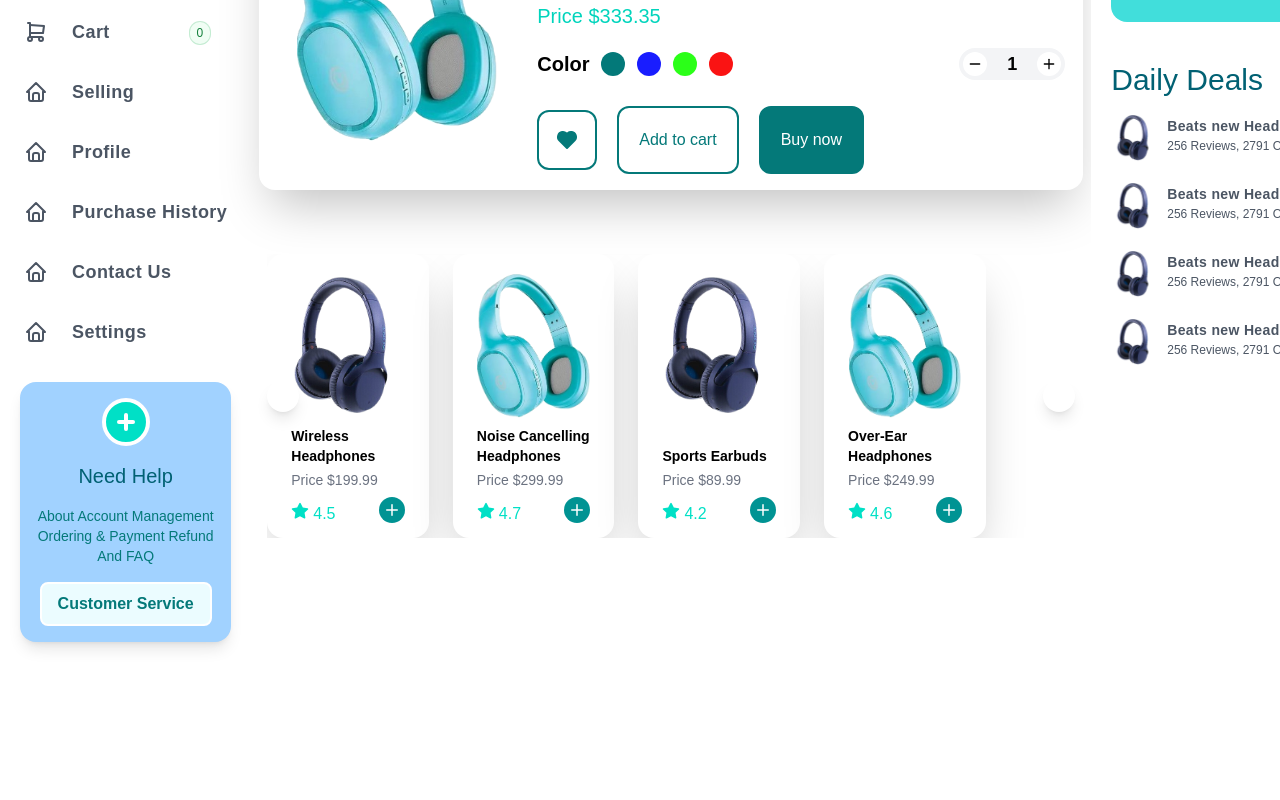
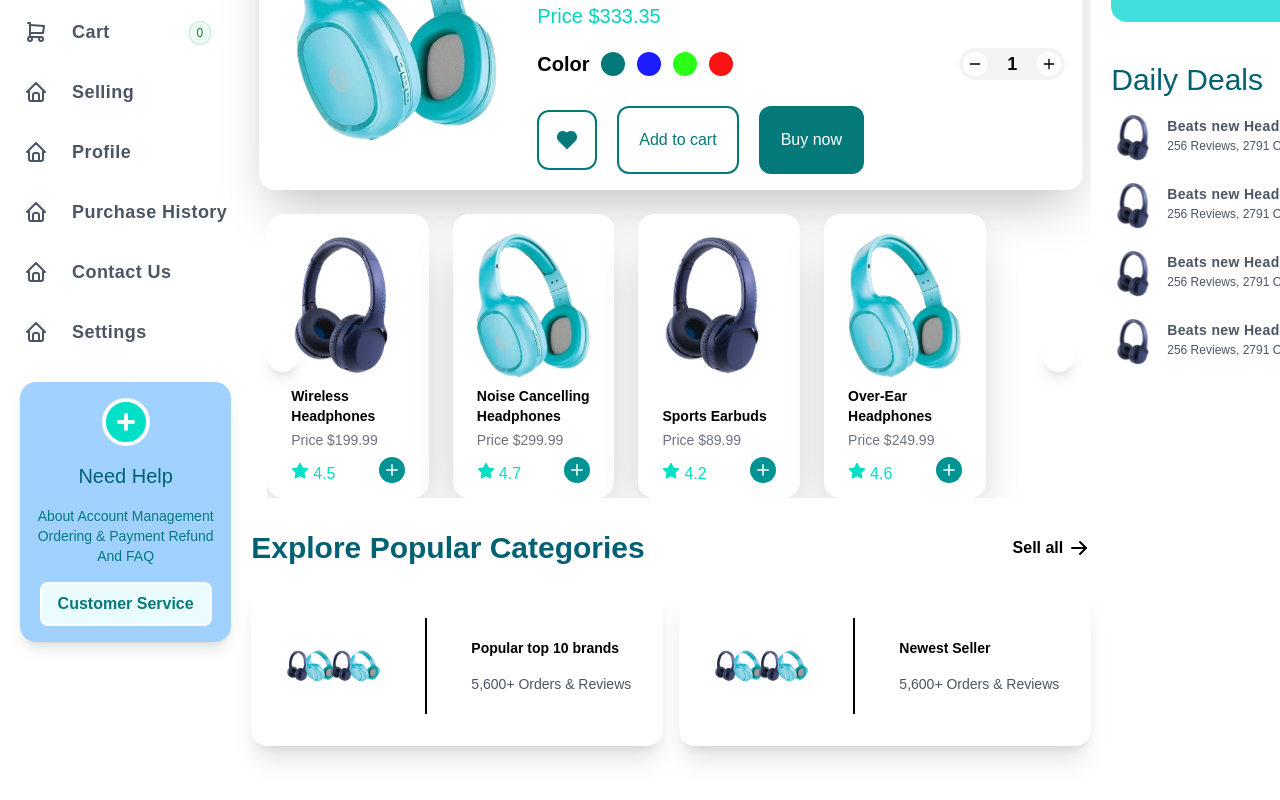
Before and after one commit to Majid-Arab/soundix-tailwind, a Next.js app: page / in a window 1280 px wide. Shown: the part 266-1066 px from the top of the page. Before the commit the page ends 928 px from the top, so only its background shows below. Built offline with nearby package versions, Linux system fonts and the light colour scheme.

Commit message:
card responsive and product details responsive

```diff
--- a/src/app/page.tsx
+++ b/src/app/page.tsx
@@ -1,34 +1,9 @@
-"use client";
-import React, { useState } from "react";
+import React from "react";
 import ProductDetail from "@/components/main/ProductDetail";
-import Carousel from "@/components/main/carousel";
-import headphone from "../../public/headphone.png";
-import Card from "@/components/main/card";
-import { ProductProp } from "./type";
-
-const defaultProduct: ProductProp = {
-  id: 1,
-  src: headphone,
-  alt: "Product1 1",
-  title: "Original Bests Solo Pro",
-  description:
-    "Lorem ipsum dolor sit amet consectetur, adipisicing elit. Exercitationem odio ullam officia eveniet nesciunt minima laboriosam.",
-  price: 333.35,
-  rating: 0,
-  count: 1,
-};
 function Home() {
-  const [selectedProduct, setSelectedProduct] = useState<ProductProp | null>(
-    defaultProduct
-  );
-
   return (
     <div className="flex flex-col items-center gap-10">
-      <ProductDetail product={selectedProduct} />
-
-      <Carousel setSelectedProduct={setSelectedProduct} />
-
-      {/* <Card /> */}
+      <ProductDetail />
     </div>
   );
 }
--- a/src/components/main/ProductDetail.tsx
+++ b/src/components/main/ProductDetail.tsx
@@ -1,23 +1,37 @@
-import React from "react";
+"use client";
+import React, { useState } from "react";
 import Image from "next/image";
 import Rating from "./rating";
 import Button from "./button";
 import ProductCount from "./productCount";
+import headphone from "../../../public/headphone.png";
 import { ProductProp } from "@/app/type";
+import Carousel from "./carousel";
+import Card from "./card";
 
-interface ProductDetailProps {
-  product: ProductProp | null;
-}
+const defaultProduct: ProductProp = {
+  id: 1,
+  src: headphone,
+  alt: "Product1 1",
+  title: "Original Bests Solo Pro",
+  description:
+    "Lorem ipsum dolor sit amet consectetur, adipisicing elit. Exercitationem odio ullam officia eveniet nesciunt minima laboriosam.",
+  price: 333.35,
+  rating: 0,
+  count: 1,
+};
 
-function ProductDetail({ product }: ProductDetailProps) {
-  if (!product) return null;
+function ProductDetail() {
+  const [ProductProp, setProductDetail] = useState<ProductProp>(defaultProduct);
+  if (!ProductProp) return null;
 
   return (
+    <div className="w-auto ">
       <div className="w-auto m-2 flex flex-col lg:flex-row items-center justify-center gap-5 p-4 rounded-2xl shadow-2xl">
         <div className="w-40 md:w-auto px-5">
           <Image
-          src={product.src}
-          alt={product.alt}
+            src={ProductProp.src}
+            alt={ProductProp.alt}
             width={200}
             height={200}
             className="object-cover"
@@ -26,17 +40,17 @@ function ProductDetail({ product }: ProductDetailProps) {
 
         <div className="w-full lg:w-2/3 flex flex-col lg:items-start">
           <h2 className="text-center md:text-start font-bold text-lg md:text-2xl lg:text-2xl capitalize py-2">
-          {product.title}
+            {ProductProp.title}
           </h2>
 
           <Rating />
 
           <p className="py-4 text-sm md:text-md lg:text-md">
-          {product.description}
+            {ProductProp.description}
           </p>
 
           <p className="text-sm md:text-xl py-0 md:py-3 text-[#00D4BC] lg:text-xl">
-          Price ${product.price}
+            Price ${ProductProp.price}
           </p>
 
           <div className="flex justify-between items-center gap-5 w-full">
@@ -49,11 +63,14 @@ function ProductDetail({ product }: ProductDetailProps) {
                 <button className="w-3 h-3 rounded-full bg-[#fa1313] md:w-4 md:h-4 lg:w-6 lg:h-6"></button>
               </div>
             </span>
-          <ProductCount productId={product.id} />
+            <ProductCount productId={ProductProp.id} />
           </div>
 
-        <Button product={product} />
+          <Button product={ProductProp} />
         </div>
+      </div>
+      <Carousel setSelectedProduct={setProductDetail} />
+      <Card />
     </div>
   );
 }
--- a/src/components/main/card.tsx
+++ b/src/components/main/card.tsx
@@ -49,43 +49,46 @@ const cardData = [
 function Card() {
   return (
     <div className="flex flex-col gap-5 p-4 pb-20 xl:px-0">
-      <div className="flex gap-3">
-        <span className="text-3xl font-bold text-[#016173] xl:text-2xl">
+      <div className="flex flex-wrap justify-between gap-3">
+        <span className="text-2xl md:text-3xl font-bold text-[#016173]">
           Explore Popular Categories
         </span>
         <button
           type="button"
-          className="flex items-center text-black text-sm font-semibold hover:text-[#047979] "
+          className="flex items-center text-sm md:text-base font-semibold hover:text-[#047979]"
         >
           Sell all
-          <span className="text-xs">
+          <span className="ml-1">
             <IconArrowRight stroke={2} />
           </span>
         </button>
       </div>
-      <div className="flex justify-center gap-8 xl:gap-4">
+      <div className="flex flex-wrap justify-center gap-4 xl:gap-4">
         {cardData.map((card, index) => (
-          <div key={index} className="flex justify-between items-center gap-6 xl:gap-0 xl:grow h-40 shadow-xl p-8 rounded-2xl bg-white">
-            <div className="flex items-center space-x-[-10px] relative">
+          <div
+            key={index}
+            className="flex flex-col md:flex-row justify-between items-center gap-6 xl:gap-0 xl:grow h-auto md:h-40 shadow-xl p-4 md:p-8 rounded-2xl bg-white w-full md:w-auto"
+          >
+            <div className="flex items-center space-x-[-10px] rtl:space-x-reverse relative">
               {slides.map((slide, index) => (
                 <div
                   key={index}
                   className="flex -space-x-4 rtl:space-x-reverse"
                 >
                   <Image
-                    className="w-10 h-10 xl:w-8 xl:h-8 rounded-full "
+                    className="w-8 h-8 md:w-10 md:h-10 xl:w-8 xl:h-8 rounded-full"
                     src={slide.src}
                     alt={slide.alt}
                   />
                 </div>
               ))}
             </div>
-            <div className="border-l-2 border-black h-full mx-5"></div>
-            <div className="flex flex-col gap-4 ">
-              <h2 className="font-bold text-lg xl:text-sm">
+            <div className="border-l-2 border-black h-full mx-5 hidden md:block"></div>
+            <div className="flex flex-col gap-4 items-center md:items-start text-center md:text-left">
+              <h2 className="font-bold text-sm md:text-lg xl:text-sm">
                 {card.title}
               </h2>
-              <span className="text-gray-600 xl:text-sm">
+              <span className="text-gray-600 text-xs md:text-sm xl:text-sm">
                 {card.description}
               </span>
             </div>
```
Lines whose indentation alone changed are shown as unchanged.
